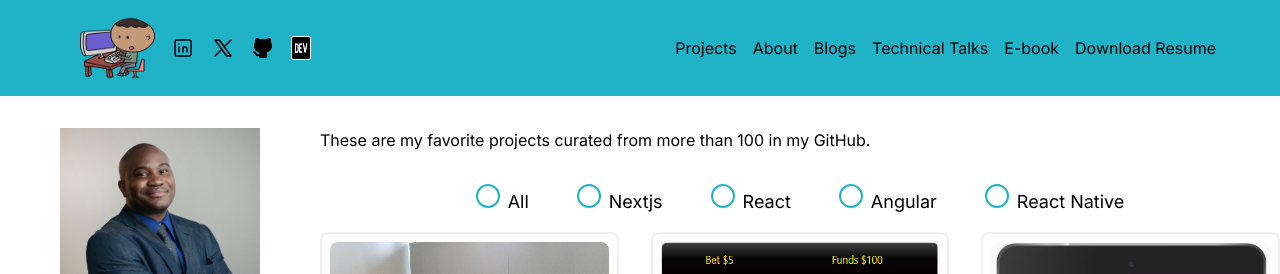
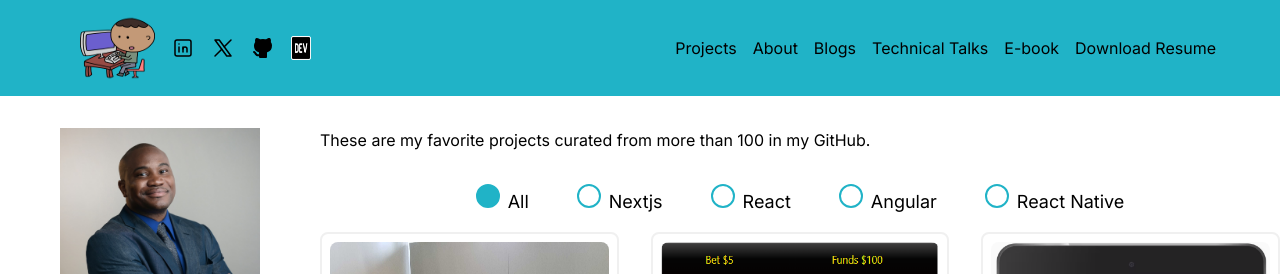
Before and after one commit to jcsmileyjr/portfolio-v4, a Next.js app: page / in a window 1280 px wide. Shown: the top 274 px of the page. Built offline with nearby package versions, Linux system fonts and the light colour scheme.

Commit message:
Style: Ensure  that the all filter is displayed correctly

```diff
--- a/src/app/page.tsx
+++ b/src/app/page.tsx
@@ -47,10 +47,10 @@ export default function Home() {
         </aside>
         <section className='w-full md:w-3/4'>
           <p className='m-auto px-2 md:px-0 mb-8'>These are my favorite projects curated from more than 100 in my GitHub.</p>
-          {/* Filter */}
-          <div className='flex flex-row justify-center gap-12 mb-4'>
+          {/* Filter Projects*/}
+          <div className='flex flex-row flex-wrap justify-center gap-12 mb-4'>
             <div>
-              <input className='appearance-none focus:bg-primaryBlue rounded-full w-6 h-6 border-2 border-solid border-primaryBlue' type="radio" id="All" name="technologies" value="All" checked={technologies === "All"} onChange={(e) => setTechnologies(e.target.value)} />
+              <input checked className={`${technologies === "All" ? "bg-primaryBlue" : ""} appearance-none focus:bg-primaryBlue rounded-full w-6 h-6 border-2 border-solid border-primaryBlue`} type="radio" id="All" name="technologies" value="All" checked={technologies === "All"} onChange={(e) => setTechnologies(e.target.value)} />
               <label className='text-lg ml-2' htmlFor="All">All</label>
             </div>
             <div>
@@ -71,7 +71,7 @@ export default function Home() {
             </div>
           </div>
 
-          {/* Projects */}
+          {/* DisplayProjects */}
           <div className='grid grid-cols-1 md:grid-cols-3 gap-8'>
             {
               Projects
```
